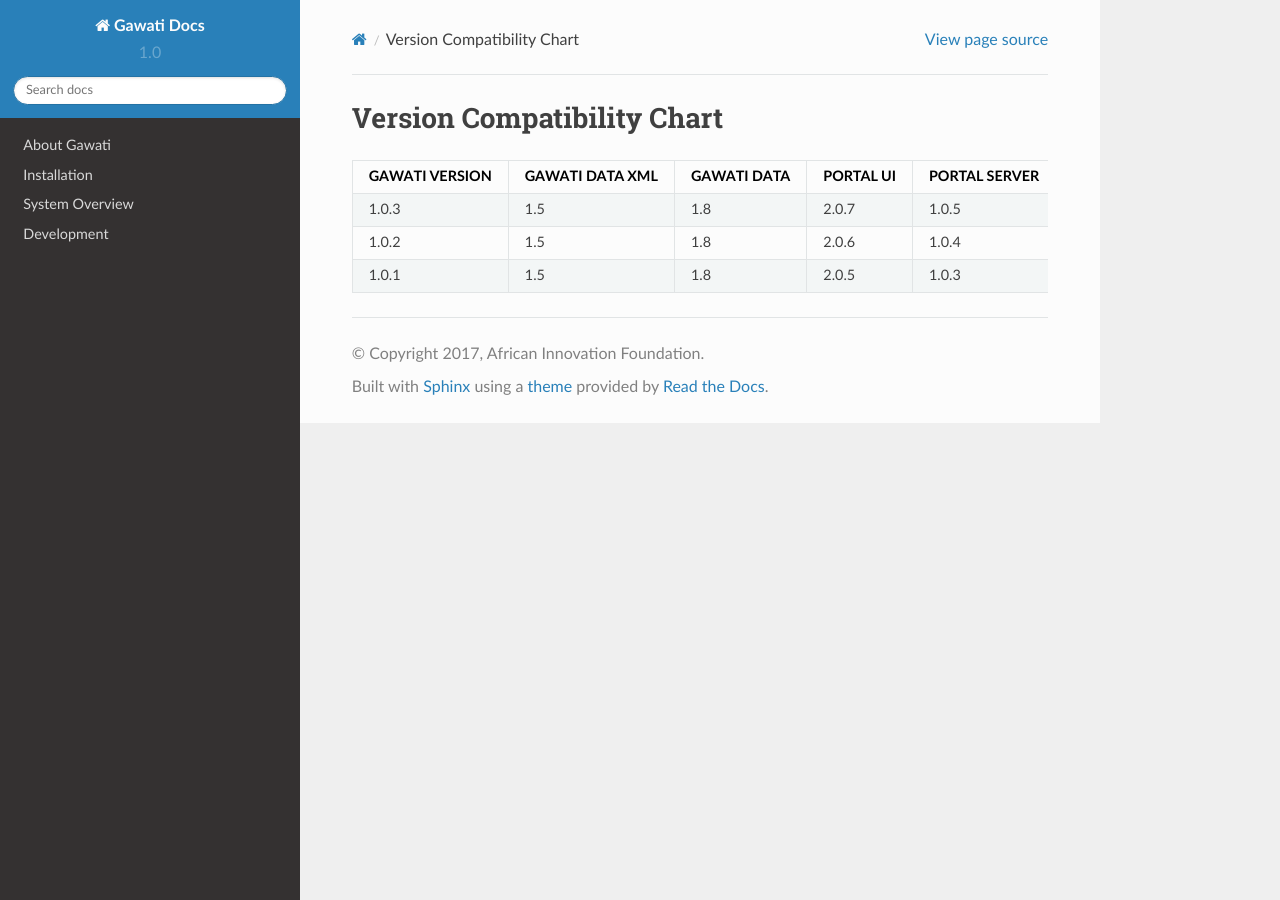
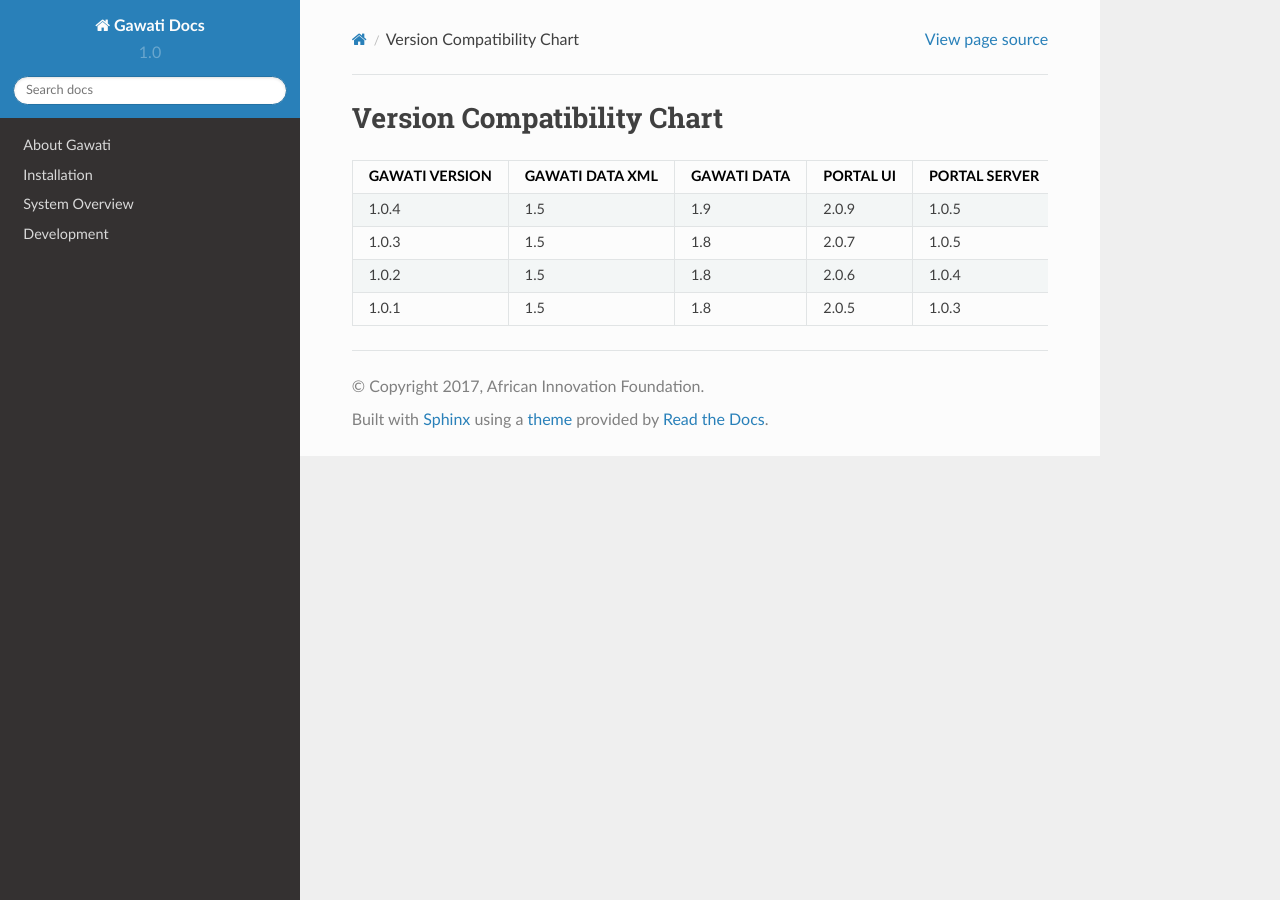
Before and after one commit to gawati/gawati-docs, a Sphinx documentation site: the page built from docs/source/development/version-compat.rst, in a window 1280 px wide. Built offline with Sphinx 7.4.7 and the Read the Docs theme 2.0.0, drawn with Linux system fonts in a browser that asks for light colours.

Commit message:
Updating download, version and version compat info

```diff
--- a/docs/source/development/download-links.rst
+++ b/docs/source/development/download-links.rst
@@ -7,7 +7,7 @@
  4. `Download Gawati Data Xml`_
 
 
-.. _Download Gawati Portal UI: https://github.com/gawati/gawati-portal-ui/releases/download/2.0.7/portal-2.0.7.zip
+.. _Download Gawati Portal UI: https://github.com/gawati/gawati-portal-ui/releases/download/2.0.9/portal-ui-2.0.9.zip
 .. _Download Gawati Portal Server: https://github.com/gawati/gawati-portal-server/releases/download/1.0.5/portal-server-1.0.5.zip
-.. _Download Gawati Data: https://github.com/gawati/gawati-data/releases/download/1.8/gawati-data-1.8.xar
+.. _Download Gawati Data: https://github.com/gawati/gawati-data/releases/download/1.9/gawati-data-1.9.xar
 .. _Download Gawati Data Xml: https://github.com/gawati/gawati-data-xml/releases/download/1.5/gw-data-1.5.xar
--- a/docs/source/development/version-compat.rst
+++ b/docs/source/development/version-compat.rst
@@ -5,6 +5,8 @@ Version Compatibility Chart
 |GAWATI |GAWATI  |GAWATI|PORTAL|PORTAL |      |
 |VERSION|DATA XML|DATA  |UI    |SERVER |STATUS|
 +=======+========+======+======+=======+======+
+| 1.0.4 | 1.5    |1.9   |2.0.9 |1.0.5  |  OK  |
++-------+--------+------+------+-------+------+
 | 1.0.3 | 1.5    |1.8   |2.0.7 |1.0.5  |  OK  |
 +-------+--------+------+------+-------+------+
 | 1.0.2 | 1.5    |1.8   |2.0.6 |1.0.4  |  OK  |
--- a/docs/source/development/version-info.rst
+++ b/docs/source/development/version-info.rst
@@ -3,9 +3,9 @@
 
   * GAWATI 1.0.3
 
-    - `gawati portal ui`_ : 2.0.7
+    - `gawati portal ui`_ : 2.0.9
     - `gawati portal server`_ : 1.0.5
-    - `gawati data`_ : 1.8
+    - `gawati data`_ : 1.9
     - `gawati data xml`_ :1.5
     - :doc:`Version Compatibility Chart <./version-compat>`.
 
```
